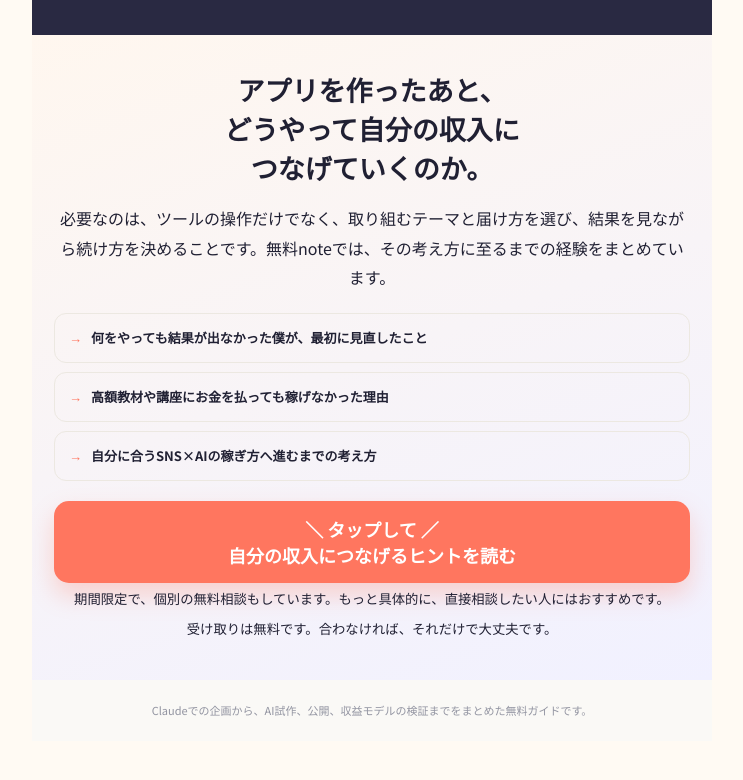
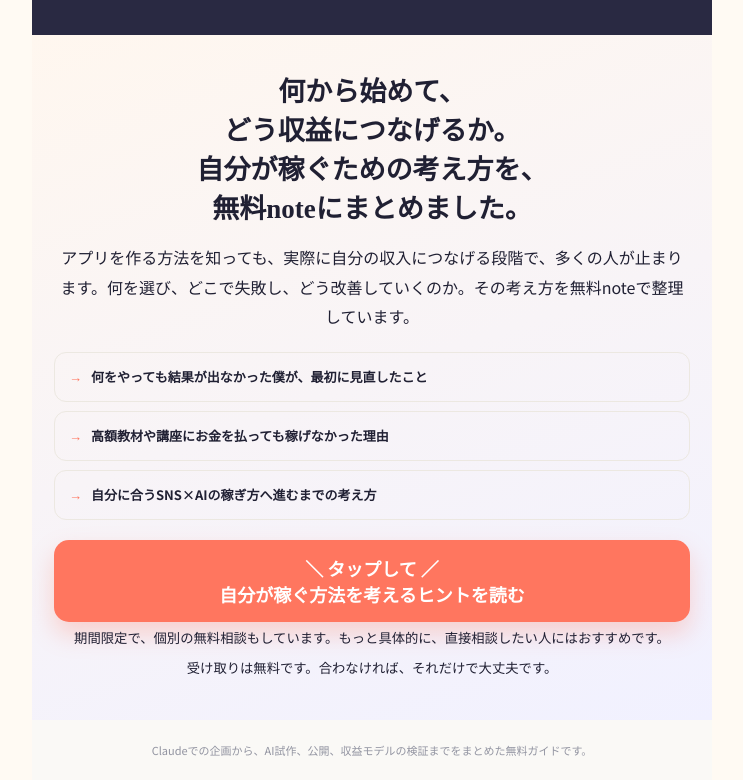
Before and after one commit to ss-inc1/Line-, a plain HTML site: page ai-app-launch-freegift.html in a window 1280 px wide. Shown: the part 7346-8126 px from the top of the page, without its empty margins (268-1011 px from the left). Before the commit the page ends 8087 px from the top, so only its background shows below. Drawn offline with Linux system fonts and the light colour scheme; a web font is replaced by a local one.

Commit message:
Revise AI app free gift CTA

```diff
--- a/ai-app-launch-freegift.html
+++ b/ai-app-launch-freegift.html
@@ -37,6 +37,6 @@
 
 <section class="dark"><h2>アプリを作れることと、<br>収入になることは別です。</h2><p>ここまでの手順で、アイデアを形にして公開する道筋は見えてきたと思います。けれど、使われ続けるアプリにするには、別の壁があります。</p><ul><li>作り手が欲しい機能を先に足し、利用者の困りごとを確かめない</li><li>公開をゴールにして、見つけてもらう方法を用意しない</li><li>売上だけを見て、継続率や運営コストを追わない</li></ul><p>ここで止まる人が、ほとんどです。</p><div class="truth"><strong>偉そうに書いていますが、僕は失敗の方がずっと多いです。</strong><br>副業を始めた頃は、いい方法を見つければ一気に結果が出ると思い、教材や講座にもお金を使いました。それでも、何に取り組むか・誰に届けるかが曖昧なままでは続きませんでした。<br><br>調べたつもりで、分かった気になっていただけでした。<br><br>遠回りの中で分かったのは、作ることの前に「誰のどんな課題を解くのか」を決め、出した後の反応で次の一手を変えることです。<br><br>でも、ここまで読んでくれたあなたは、こんな遠回りをしなくていい。</div></section>
 
-<section class="cta"><h2>アプリを作ったあと、<br>どうやって自分の収入に<br>つなげていくのか。</h2><p>必要なのは、ツールの操作だけでなく、取り組むテーマと届け方を選び、結果を見ながら続け方を決めることです。無料noteでは、その考え方に至るまでの経験をまとめています。</p><div class="tease"><div>何をやっても結果が出なかった僕が、最初に見直したこと</div><div>高額教材や講座にお金を払っても稼げなかった理由</div><div>自分に合うSNS×AIの稼ぎ方へ進むまでの考え方</div></div><a href="https://note.com/preview/n2712e8883db6?prev_access_key=dff9f58d58ec803e01e11595afa3bde5" target="_blank" rel="noopener">＼ タップして ／<br>自分の収入につなげるヒントを読む</a><small>期間限定で、個別の無料相談もしています。もっと具体的に、直接相談したい人にはおすすめです。<br>受け取りは無料です。合わなければ、それだけで大丈夫です。</small></section>
+<section class="cta"><h2>何から始めて、<br>どう収益につなげるか。<br>自分が稼ぐための考え方を、<br>無料noteにまとめました。</h2><p>アプリを作る方法を知っても、実際に自分の収入につなげる段階で、多くの人が止まります。何を選び、どこで失敗し、どう改善していくのか。その考え方を無料noteで整理しています。</p><div class="tease"><div>何をやっても結果が出なかった僕が、最初に見直したこと</div><div>高額教材や講座にお金を払っても稼げなかった理由</div><div>自分に合うSNS×AIの稼ぎ方へ進むまでの考え方</div></div><a href="https://note.com/preview/n2712e8883db6?prev_access_key=dff9f58d58ec803e01e11595afa3bde5" target="_blank" rel="noopener">＼ タップして ／<br>自分が稼ぐ方法を考えるヒントを読む</a><small>期間限定で、個別の無料相談もしています。もっと具体的に、直接相談したい人にはおすすめです。<br>受け取りは無料です。合わなければ、それだけで大丈夫です。</small></section>
 <footer class="foot">Claudeでの企画から、AI試作、公開、収益モデルの検証までをまとめた無料ガイドです。</footer>
 </main><script>document.querySelectorAll('.copy').forEach(function(b){b.addEventListener('click',async function(){var t=b.parentElement.getAttribute('data-copy-text');try{await navigator.clipboard.writeText(t);b.textContent='コピーしました ✓';setTimeout(function(){b.textContent='プロンプトをコピー'},1800)}catch(e){b.textContent='長押しで選択してください'}})});</script></body></html>
```
